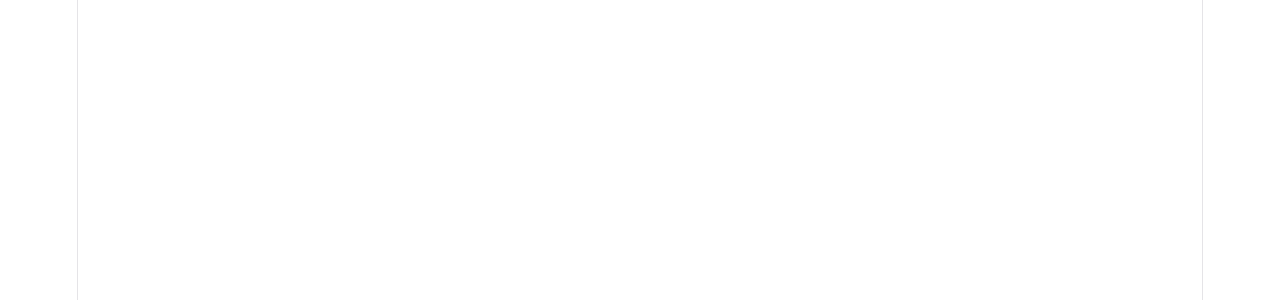
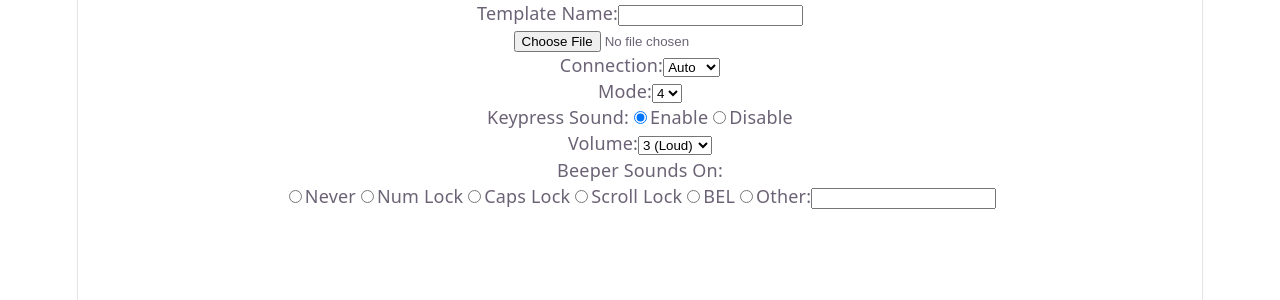
Before and after one commit to reecejpetty/krs-configurator, a React (Vite) app: page / in a window 1280 px wide. Shown: the top 300 px of the page. Built offline with nearby package versions, Linux system fonts and the light colour scheme.

Commit message:
Add basic elements to ConfigOptions component

```diff
--- a/src/components/ConfigOptions.jsx
+++ b/src/components/ConfigOptions.jsx
@@ -1,5 +1,102 @@
 function ConfigOptions() {
+  return (
+    <div id="config-options">
+      <FileUpload />
+      <Connection />
+      <Mode />
+      <KeypressSound />
+      <Beeper />
+    </div>
+  )
+}
 
+function FileUpload() {
+  return (
+    <div id="file-upload">
+      <div id="template-name-entry">
+        <label htmlFor="template-name">Template Name:</label>
+        <input type="text" id="template-name" />
+      </div>
+      <input type="file" name="file-upload" id="file-upload" accept=".krs" />
+    </div>
+  )
+}
+
+function Connection() {
+  return (
+    <div id="connection">
+      <label htmlFor="connection-dropdown">Connection:</label>
+      <select name="connection-dropdown" id="connection-dropdown">
+        <option value="auto">Auto</option>
+        <option value="usb">USB</option>
+        <option value="ps2">PS/2</option>
+        <option value="serial">Serial</option>
+      </select>
+    </div>
+  )
+}
+
+function Mode() {
+  return (
+    <div id="mode">
+      <label htmlFor="mode-dropdown">Mode:</label>
+      <select name="mode-dropdown" id="mode-dropdown">
+        <option value="1">1</option>
+        <option value="2">2</option>
+        <option value="3">3</option>
+        <option value="4" selected>4</option>
+        <option value="5">5</option>
+        <option value="6">6</option>
+        <option value="7">7</option>
+      </select>
+    </div>
+  )
+}
+
+function KeypressSound() {
+  return (
+    <div id="keypress-sound">
+      <div id="keypress-sound-options">
+        Keypress Sound:
+        <input type="radio" name="keypress" id="keypress-enable" defaultChecked />
+        <label htmlFor="keypress-enable">Enable</label>
+        <input type="radio" name="keypress" id="keypress-disable" />
+        <label htmlFor="keypress-disable">Disable</label>
+      </div>
+      <div id="keypress-sound-volume">
+        <label htmlFor="volume-dropdown">Volume:</label>
+        <select name="volume-dropdown" id="volume-dropdown">
+          <option value="1">1 (Quiet)</option>
+          <option value="2">2</option>
+          <option value="3" selected>3 (Loud)</option>
+        </select>
+      </div>
+    </div>
+  )
+}
+
+function Beeper() {
+  return (
+    <div id="beeper">
+      <div>Beeper Sounds On:</div>
+      <div id="beeper-options">
+        <input type="radio" name="beeper-option" id="beeper-never" />
+        <label htmlFor="beeper-never">Never</label>
+        <input type="radio" name="beeper-option" id="beeper-num" />
+        <label htmlFor="beeper-num">Num Lock</label>
+        <input type="radio" name="beeper-option" id="beeper-caps" />
+        <label htmlFor="beeper-caps">Caps Lock</label>
+        <input type="radio" name="beeper-option" id="beeper-scrolls" />
+        <label htmlFor="beeper-scroll">Scroll Lock</label>
+        <input type="radio" name="beeper-option" id="beeper-bel" />
+        <label htmlFor="beeper-bel">BEL</label>
+        <input type="radio" name="beeper-option" id="beeper-other" />
+        <label htmlFor="beeper-other">Other:
+          <input type="text" />
+        </label>
+      </div>
+    </div>
+  )
 }
 
 export default ConfigOptions
```
